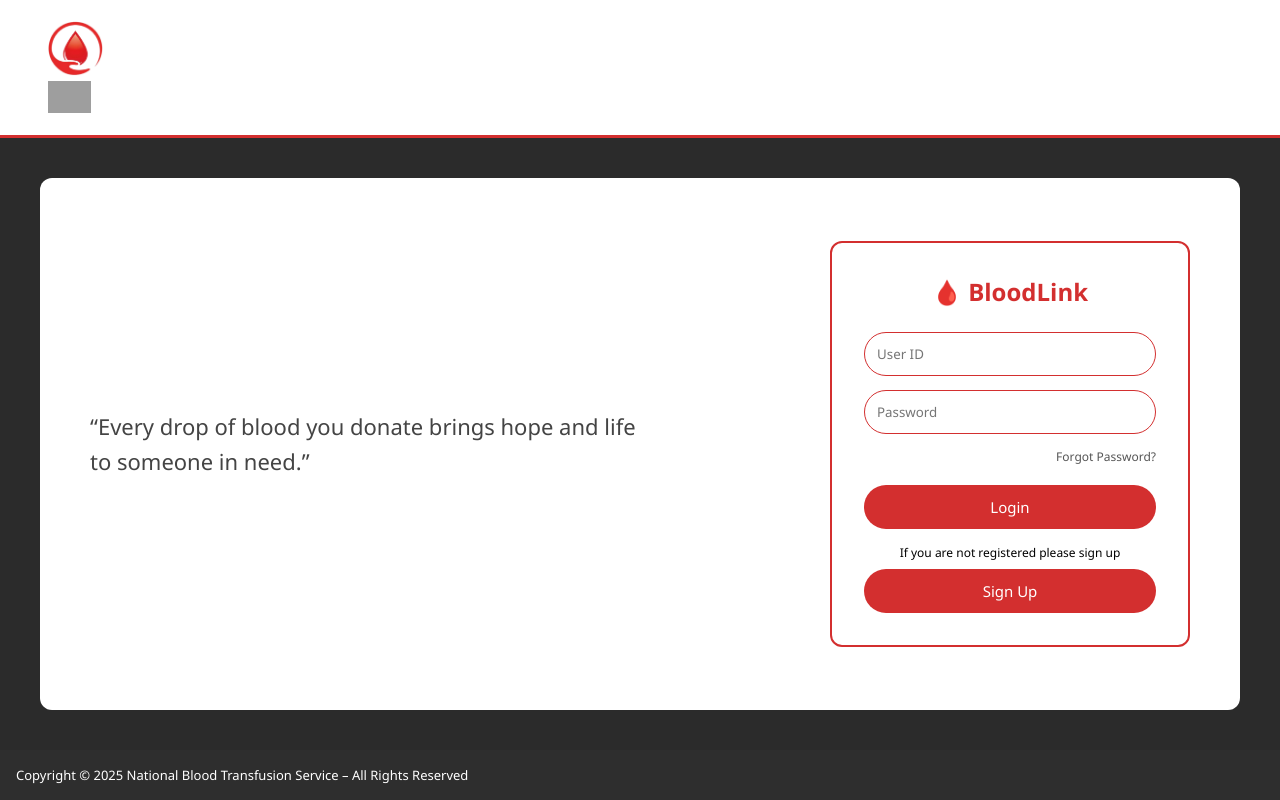
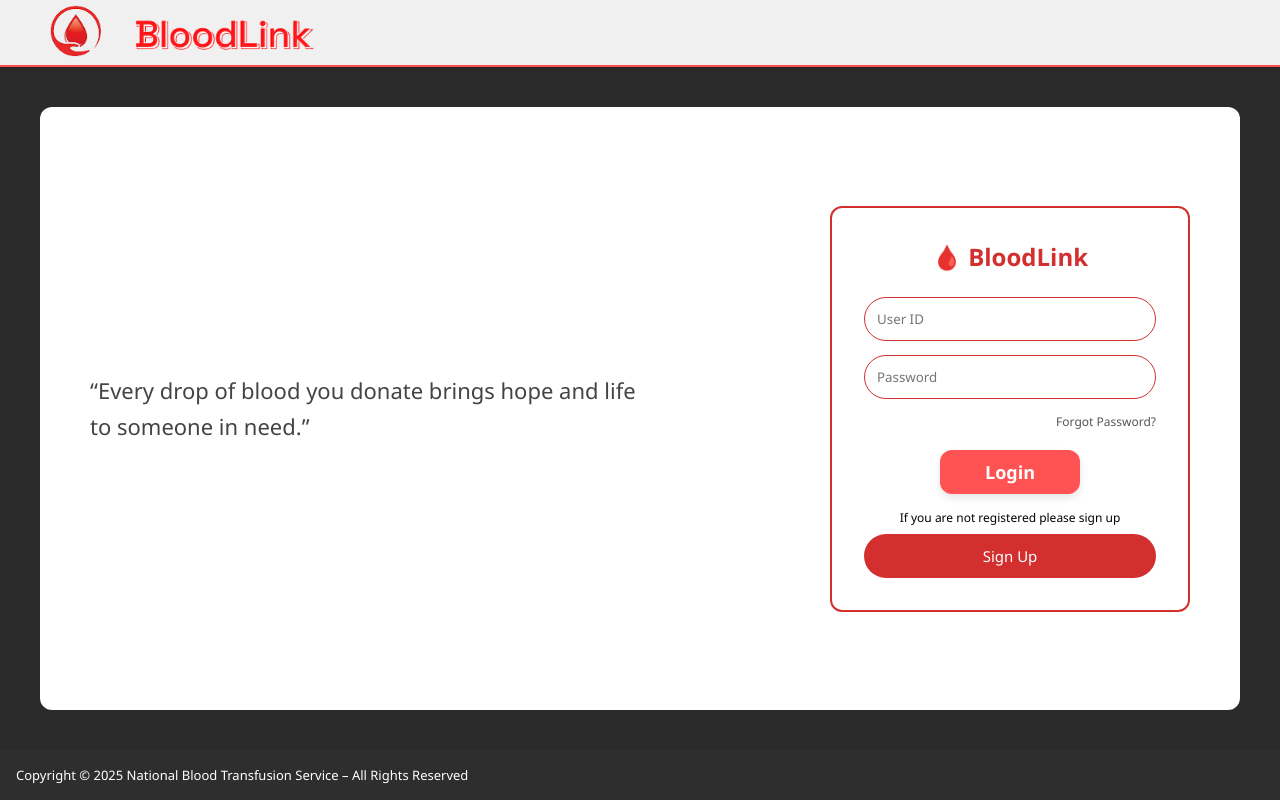
Before and after one commit to Achira-menath/blood-donation-management-system, a React (Create React App) app: page /blood-donation-management-system/Login in a window 1280 px wide. Built offline with nearby package versions, Linux system fonts and the light colour scheme; grey boxes are pictures that could not be loaded.

Commit message:
pages heder

```diff
--- a/src/Pages/Home-login/Home-page.css
+++ b/src/Pages/Home-login/Home-page.css
@@ -1,4 +1,4 @@
-/* --- Global & Hero Styles (පරණ ඒවා එලෙසම පවතී) --- */
+/* --- Global & Hero Styles --- */
 * {
   margin: 0;
   padding: 0;
@@ -17,25 +17,50 @@
   padding: 60px 80px;
 }
 
+.hero-left {
+  display: flex !important;
+  flex-direction: column !important;
+  align-items: stretch !important; /* අනු කොටස් වලට තමන්ගේ alignment තබා ගැනීමට ඉඩ දෙයි */
+  flex: 1;
+}
+
+/* වම් පස ඇති කුඩා රූපය */
+.give-blood-side-img {
+  width: 100px;
+  height: auto;
+  margin-bottom: 20px;
+  align-self: flex-start !important; /* වම් පසට තබයි */
+}
+
+/* Heading එක Center කිරීම */
 .hero-left h1 {
   font-size: 36px;
   line-height: 1.3;
   margin-bottom: 20px;
+  text-align: center !important;
+  width: 100%;
 }
 
 .hero-text {
   color: #555;
   margin-bottom: 30px;
+  text-align: left; /* මෙය අවශ්‍ය පරිදි center කළ හැක */
 }
 
+/* Log in බොත්තම දකුණු පසට */
 .login-btn {
-  background: #ff4d4d;
-  border: none;
-  color: #fff;
-  padding: 12px 30px;
-  border-radius: 25px;
-  font-size: 16px;
-  cursor: pointer;
+  background: #ff5252 !important;
+  border: none !important;
+  padding: 10px 45px !important;
+  color: white !important;
+  border-radius: 12px !important;
+  font-size: 18px !important;
+  font-weight: bold !important;
+  cursor: pointer !important;
+
+  width: fit-content !important;
+  align-self: flex-end !important; /* දකුණු පසට තබයි */
+  box-shadow: 0px 4px 8px rgba(0, 0, 0, 0.1);
 }
 
 .hero-right img {
@@ -61,7 +86,7 @@
   text-align: center;
 }
 
-/* CTA SECTION (Middle White Area) */
+/* CTA SECTION */
 .cta {
   text-align: center;
   padding: 40px 20px;
@@ -76,19 +101,17 @@
   color: #666;
 }
 
-/* --- FOOTER UPDATES (2nd Image එකට අනුව සකස් කළ කොටස) --- */
-
+/* FOOTER SECTION */
 .footer {
   background: #2e2e2e;
   color: #fff;
-  padding: 30px 40px; /* උස අඩු කර දෙපැත්තට ඉඩ ලබා දුන්නා */
+  padding: 30px 40px;
   display: flex;
   justify-content: space-between;
-  align-items: flex-start; /* අන්තර්ගතය ඉහළට පෙළගැස්වීම */
+  align-items: flex-start;
   gap: 20px;
 }
 
-/* බොත්තම් සහ ලෝගෝ එක සහිත වම් කොටස */
 .cta-actions {
   display: flex;
   align-items: center;
@@ -105,18 +128,14 @@
   color: #fff;
 }
 
-/* රතු රවුම් ලෝගෝ එක */
 .droplo {
   width: 200px;
   height: auto;
-
-
 }
 
-/* මැද ඇති ලින්ක්ස් (Links) */
 .footer-links {
   display: flex;
-  gap: 50px; /* තීරු අතර පරතරය */
+  gap: 50px;
 }
 
 .footer-col h4 {
@@ -133,7 +152,6 @@
   cursor: pointer;
 }
 
-/* දකුණු කෙළවරේ ඇති Policy කොටස */
 .footer-bottom {
   display: flex;
   flex-direction: column;
@@ -143,7 +161,6 @@
   min-width: 120px;
 }
 
-/* බොත්තම් වල පෙනුම */
 .outline-btn {
   background: transparent;
   border: 1.5px solid #ff4d4d;
@@ -165,7 +182,6 @@
   cursor: pointer;
 }
 
-/* Responsive: තිරය කුඩා වූ විට එක යට එක පෙනීමට */
 @media (max-width: 1024px) {
   .footer {
     flex-wrap: wrap;
--- a/src/Pages/Home-login/Home-page.jsx
+++ b/src/Pages/Home-login/Home-page.jsx
@@ -2,18 +2,21 @@ import React from "react";
 import { Link } from "react-router-dom";
 import "../Home-login/Home-page.css";
 import Header from "./Header";
-import heroImg from "../../assets/home.png"; // your main illustration
-import www from "../../assets/www.png";   // BloodLink logo
+import heroImg from "../../assets/home.png";
+import www from "../../assets/www.png";
 import bld from"../../assets/BLD.png";
+import giveBloodImg from "../../assets/give-blood.png";
+
 const HomePage = () => {
   return (
     <div className="homepage">
-      {/* 1. Header එක මෙතැනට ඇතුළත් කළා */}
+      {/* 1. Header එක */}
       <Header />
 
       {/* HERO SECTION */}
       <section className="hero">
         <div className="hero-left">
+
           <h1>
             “To create a world<br />
             where no life is lost<br />
@@ -26,13 +29,17 @@ const HomePage = () => {
             bridge connecting every urgent blood request with a willing, local
             donor.
           </p>
+
+          {/* අලුතින් එකතු කළ රූපය */}
+          <img src={giveBloodImg} alt="Give Blood Save Life" className="give-blood-side-img" />
           <button className="login-btn">Log in</button>
         </div>
 
         <div className="hero-right">
           <img src={heroImg} alt="Blood donation illustration" />
           <p className="hero-quote">“Every login brings you closer to saving a life.”</p>
-        </div>
+        </div>.
+
       </section>
 
       {/* STATS SECTION */}
@@ -59,7 +66,6 @@ const HomePage = () => {
       <section className="cta">
         <img src={bld} alt="bld" className="cta-logo"/>
         <p className="cta-text">Connecting Hearts · Saving Lives · Every drop counts</p>
-
       </section>
 
       {/* FOOTER */}
@@ -68,7 +74,7 @@ const HomePage = () => {
           <div className="feedback-box">
             <p>Share your experience with us!</p>
             <Link to="/Feedback">
-            <button className="outline-btn">Click Here to send Feedback</button>
+              <button className="outline-btn">Click Here to send Feedback</button>
             </Link>
           </div>
           <div className="donate-box">
--- a/src/Pages/Home-login/Login.jsx
+++ b/src/Pages/Home-login/Login.jsx
@@ -2,6 +2,7 @@ import React, { useState } from "react";
 import "./Login.css";
 import Signup from "./Signup.css";
 import logoimg from "../../assets/logo.png";
+import Headerblank from "../../components/Headerblank"
 
 const Login = () => {
   const [showSignup, setShowSignup] = useState(false);
@@ -10,18 +11,7 @@ const Login = () => {
     <>
       <div className="page">
         {/* Navbar */}
-        <header className="navbar">
-          <div className="nav-logo">
-            <img src={logoimg} alt="logo" className="header-logo" />
-          <img
-            src="D:\sample\blood\public\Assets\bloodlink.png"
-            alt="blood link"
-            style={{ height: "32px" }}
-          /></div>
-          <nav>
-
-          </nav>
-        </header>
+        <Headerblank />
 
         {/* Content */}
         <main className="content">
--- a/src/components/Headerblank.css
+++ b/src/components/Headerblank.css
@@ -1,39 +1,64 @@
-.header {
-  position: relative;
-  width: 100vw;              /* force full screen */
-  left: 50%;
-  right: 50%;
-  margin-left: -50vw;        /* break out of parent */
-  margin-right: -50vw;
-  margin-top: -0.5vw;
+/* src/Pages/Home-login/Header.css */
+.home-header {
+  display: flex !important;
+  justify-content: space-between !important;
+  align-items: center !important;
+  padding: 0px 50px !important; /* උඩ සහ යට padding සම්පූර්ණයෙන්ම ඉවත් කළා */
+  background-color: #F0F0F0 !important;
 
-  background-color: #F3F3F3;
-  border-bottom: 2px solid #FF0105;
-  padding: 10px 0;
+  border-bottom: 2px solid #ff4d4d !important; /* ලයින් එකේ මහත පොඩ්ඩක් අඩු කළා */
+  box-shadow: 0 2px 5px rgba(0, 0, 0, 0.1) !important;
 
+  position: sticky !important;
+  top: 0 !important;
+  z-index: 1000 !important;
+  min-height: 60px !important; /* Header එකේ උස 60px දක්වා අඩු කළා */
 }
 
-.header-container {
-  max-width: 1500px;
-  margin: 0 auto;
-  padding: 0 20px;
-
-  display: flex;
-  align-items: center;
-  justify-content: space-between;
+.home-logo-container {
+  display: flex !important;
+  align-items: center !important;
 }
 
-.logo-section {
-  display: flex;
-  align-items: center;
-  gap: 10px;
+.header-logo {
+  /* උස 55px දක්වා අඩු කළා, එවිට Header එක කුඩා වේ */
+  height: 55px !important;
+  width: auto !important;
+  object-fit: contain !important;
+  display: block !important;
+  margin: 5px 0 !important;
 }
 
-.logo {
-  width: 45px;
-  height: 45px;
+.header-buttons {
+  display: flex !important;
+  gap: 15px !important;
 }
 
-.brand-text {
-  height: 32px;
+/* Log in Button Style */
+.log-in-btn {
+  background-color: #ff4d4d !important;
+  color: white !important;
+  border: none !important;
+  padding: 6px 20px !important; /* Button එකේ සයිස් එකත් පොඩ්ඩක් අඩු කළා */
+  border-radius: 20px !important;
+  cursor: pointer !important;
+  font-weight: bold !important;
+  font-size: 14px !important;
 }
+
+/* Sign up Button Style */
+.sign-up-btn {
+  background-color: #ff4d4d !important;
+  color: white !important;
+  border: none !important;
+  padding: 6px 20px !important;
+  border-radius: 20px !important;
+  cursor: pointer !important;
+  font-weight: bold !important;
+  font-size: 14px !important;
+}
+
+.log-in-btn:hover, .sign-up-btn:hover {
+  background-color: #e60000 !important;
+  transform: scale(1.05) !important;
+}
--- a/src/components/Headerblank.jsx
+++ b/src/components/Headerblank.jsx
@@ -1,19 +1,18 @@
-import React from "react";
-import "./Headerblank.css";
+import React from 'react';
+import { Link } from "react-router-dom";
+import './Headerblank.css';
+import Hedimg from "../assets/BLD.png";
 
-import logo from "../assets/logo.png";
-import bloodlink from "../assets/bloodlink.png";
+const Header = () => {
+  return (
+    <header className="home-header">
+      <div className="home-logo-container">
+        {/* Logo එක මෙතැන තිබේ */}
+        <img src={Hedimg} alt="logo" className="header-logo" />
+      </div>
 
-export default function Header() {
-  return (
-    <header className="header">
-      <div className="header-container">
-
-        <div className="logo-section">
-          <img src={logo} alt="Logo" className="logo" />
-          <img src={bloodlink} alt="BloodLink" className="brand-text" />
-        </div>
-      </div>
     </header>
   );
-}
+};
+
+export default Header;
```
